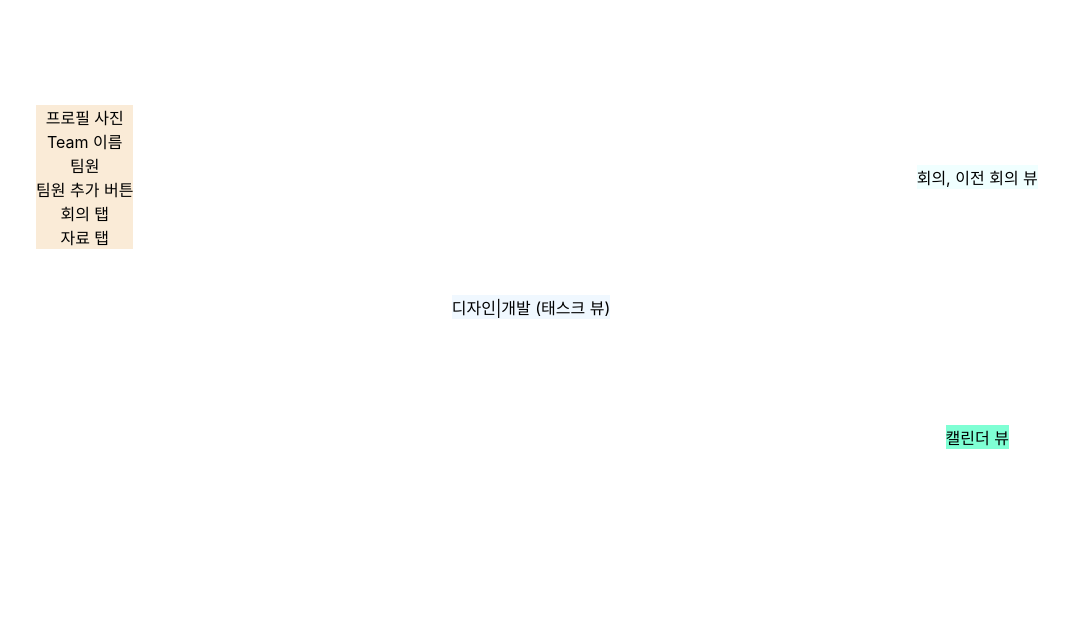
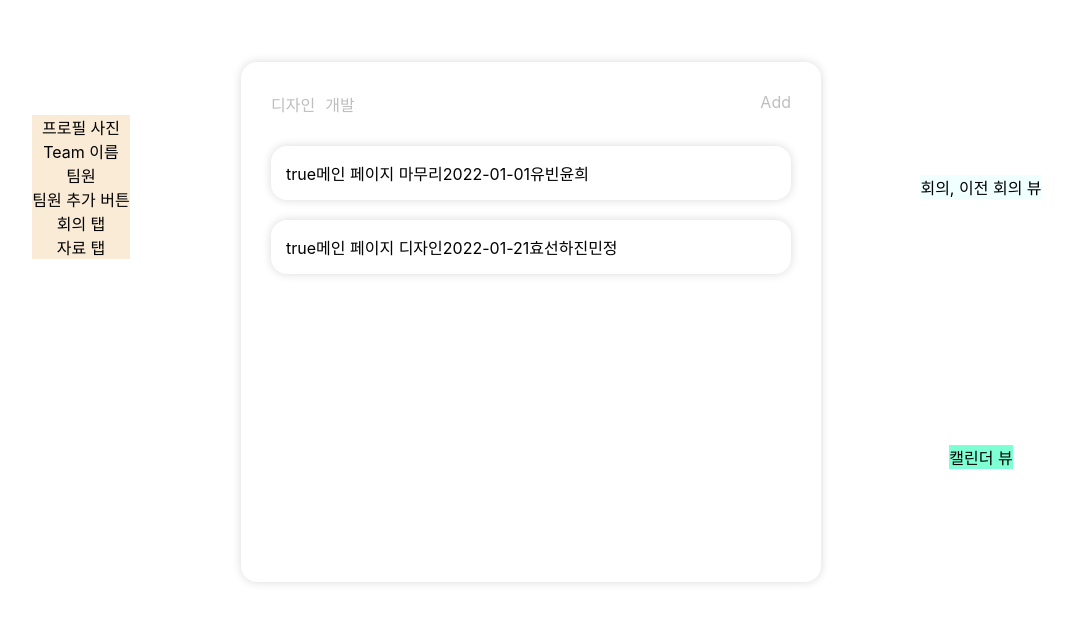
Before and after one commit to TeamStation/FrontEnd, a React (Create React App) app: page /teams in a window 1280 px wide. Shown: the part 258-880 px from the top of the page, without its empty margins (109-1182 px from the left). Built offline with nearby package versions, Linux system fonts and the light colour scheme.

Commit message:
Feat: 팀페이지 카테고리별 목표 뷰 구성

```diff
--- a/src/css/react-calendar-custom.scss
+++ b/src/css/react-calendar-custom.scss
@@ -76,11 +76,11 @@
   border-left-width: 2px;
 }
 
-.react-calendar-timeline .rct-vertical-lines .rct-vl.rct-day-6,
-.react-calendar-timeline .rct-vertical-lines .rct-vl.rct-day-0 {
-    // 토, 일 하이라이트
-//   background: rgba(250, 246, 225, 0.5);
-}
+// .react-calendar-timeline .rct-vertical-lines .rct-vl.rct-day-6,
+// .react-calendar-timeline .rct-vertical-lines .rct-vl.rct-day-0 {
+//     // 토, 일 하이라이트
+// //   background: rgba(250, 246, 225, 0.5);
+// }
 
 .react-calendar-timeline .rct-horizontal-lines {
   -webkit-user-select: none;
@@ -123,11 +123,11 @@
   color: #fff;
 }
 
-.react-calendar-timeline .rct-header-root {
-  // background: #c52020;
-  //border-bottom: 1px solid #bbb;
-}
+// .react-calendar-timeline .rct-header-root {
+//   // background: #c52020;
+//   //border-bottom: 1px solid #bbb;
+// }
 
-.react-calendar-timeline .rct-calendar-header {
-  // border: 1px solid #bbb;
-}
+// .react-calendar-timeline .rct-calendar-header {
+//   // border: 1px solid #bbb;
+// }
--- a/src/css/team-page.scss
+++ b/src/css/team-page.scss
@@ -9,23 +9,57 @@
         "side-nav goals goals calendar";
     align-items: center;
     justify-items: center;
-    row-gap: 10px;
-    column-gap: 10px;
-}
+    row-gap: 20px;
+    column-gap: 20px;
 
     .side-bar {
         grid-area: side-nav;
         background-color: antiquewhite;
     }
 
-.timeline {
+    .timeline-container {
         grid-area: timeline;
         width: 100%;
     }
 
-.goals {
+    .goals-container {
+        box-sizing: border-box;
         grid-area: goals;
-    background-color: aliceblue;
+        width: 100%;
+        height: 100%;
+        box-shadow: 0 0 10px 0 rgba(0, 0, 0, 0.15);
+        border-radius: 1rem;
+        padding: 30px 30px;
+
+        .goals-list-container .goals-item {
+            box-sizing: border-box;
+            box-shadow: 0 0 10px 0 rgba(0, 0, 0, 0.15);
+            border-radius: 1rem;
+            padding: 15px 15px;
+            margin-bottom: 20px;
+            cursor: pointer;
+        }
+    }
+
+    .goals-category-container {
+        display: flex;
+        color: #BEBEBE;
+        margin-bottom: 30px;
+
+        .goals-category {
+            font-size: 16px;
+            margin-right: 10px;
+            cursor: pointer;
+
+            & + .selected {
+                color: black;
+            }
+        }
+
+        .goals-category-add-btn {
+            cursor: pointer;
+            margin-left: auto;
+        }
     }
 
     .meetings {
@@ -37,7 +71,4 @@
         grid-area: calendar;
         background-color: aquamarine;
     }
-
-// .timeline-date-header {
-//     background-color: transparent;
-// }
+}
--- a/src/pages/TeamPage/Goals.js
+++ b/src/pages/TeamPage/Goals.js
@@ -1,7 +1,60 @@
-import React from "react";
+import React, { useState } from "react";
+import GoalsList from "./GoalsList";
 
 const Goals = () => {
-  return <div className="goals">디자인|개발 (태스크 뷰)</div>;
+  const category = ["디자인", "개발"];
+  const [selectedCategory, setSelectedCategory] = useState("디자인");
+  const categoryList = category.map((category, index) => (
+    <span className="goals-category" key={index}>
+      {category}
+    </span>
+  ));
+
+  const onClick = () => {
+    console.log("category add button clicked");
+  };
+
+  // API 써서 선택한 카테고리의 아이템들 불러오기
+  const goals = [
+    {
+      id: 1,
+      title: "메인 페이지 마무리",
+      category: "디자인",
+      deadline: "2022-01-01",
+      participants: ["유빈", "윤희"],
+      completed: true,
+    },
+    {
+      id: 2,
+      title: "메인 페이지 디자인",
+      category: "디자인",
+      deadline: "2022-01-21",
+      participants: ["효선", "하진", "민정"],
+      completed: true,
+    },
+    {
+      id: 3,
+      title: "메인 페이지 디자인",
+      category: "개발",
+      deadline: "2022-01-21",
+      participants: ["효선", "하진", "민정"],
+      completed: true,
+    },
+  ];
+
+  return (
+    <div className="goals-container">
+      <div className="goals-category-container">
+        {categoryList}
+        <div className="goals-category-add-btn" onClick={onClick}>
+          Add
+        </div>
+      </div>
+      <div className="goals-list-container">
+        <GoalsList category={selectedCategory} goals={goals} />
+      </div>
+    </div>
+  );
 };
 
 export default Goals;
--- /dev/null
+++ b/src/pages/TeamPage/GoalsItem.js
@@ -0,0 +1,19 @@
+import React from "react";
+
+const GoalsItem = ({
+  itemTitle,
+  itemCompleted,
+  itemDeadline,
+  itemParticipants,
+}) => {
+  return (
+    <div className="goals-item">
+      {itemCompleted ? "true" : "false"}
+      {itemTitle}
+      {itemDeadline}
+      {itemParticipants}
+    </div>
+  );
+};
+
+export default GoalsItem;
--- /dev/null
+++ b/src/pages/TeamPage/GoalsList.js
@@ -0,0 +1,21 @@
+import React from "react";
+import GoalsItem from "./GoalsItem";
+
+const GoalsList = ({ category, goals }) => {
+  const goalsList = goals.filter((goal) => goal.category === category);
+  return (
+    <>
+      {goalsList.map((goal) => (
+        <GoalsItem
+          key={goal.id}
+          itemTitle={goal.title}
+          itemCompleted={goal.completed}
+          itemDeadline={goal.deadline}
+          itemParticipants={goal.participants}
+        ></GoalsItem>
+      ))}
+    </>
+  );
+};
+
+export default GoalsList;
--- a/src/pages/TeamPage/TimeLine.js
+++ b/src/pages/TeamPage/TimeLine.js
@@ -45,7 +45,7 @@ const TimeLine = () => {
   ];
 
   return (
-    <div className="timeline">
+    <div className="timeline-container">
       <Timeline
         groups={groups}
         items={items}
```
Lines whose indentation alone changed are shown as unchanged.
